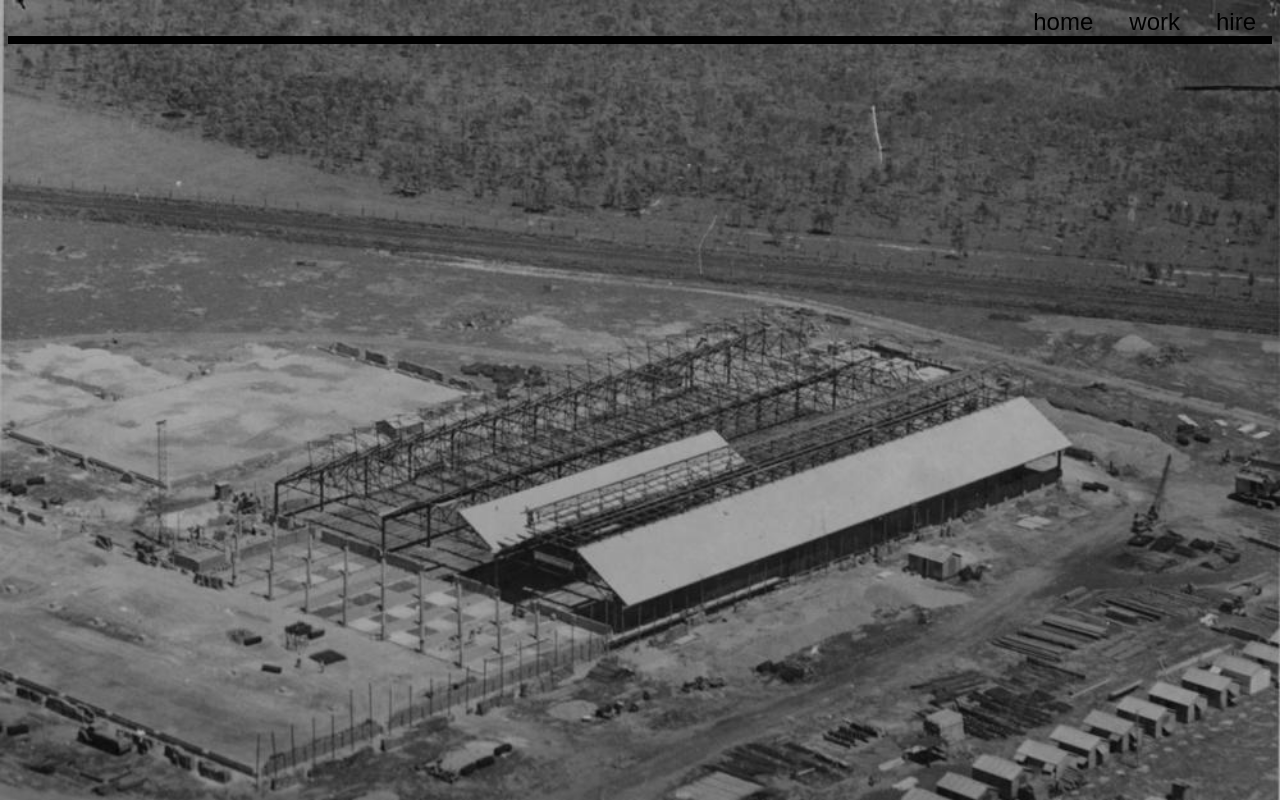
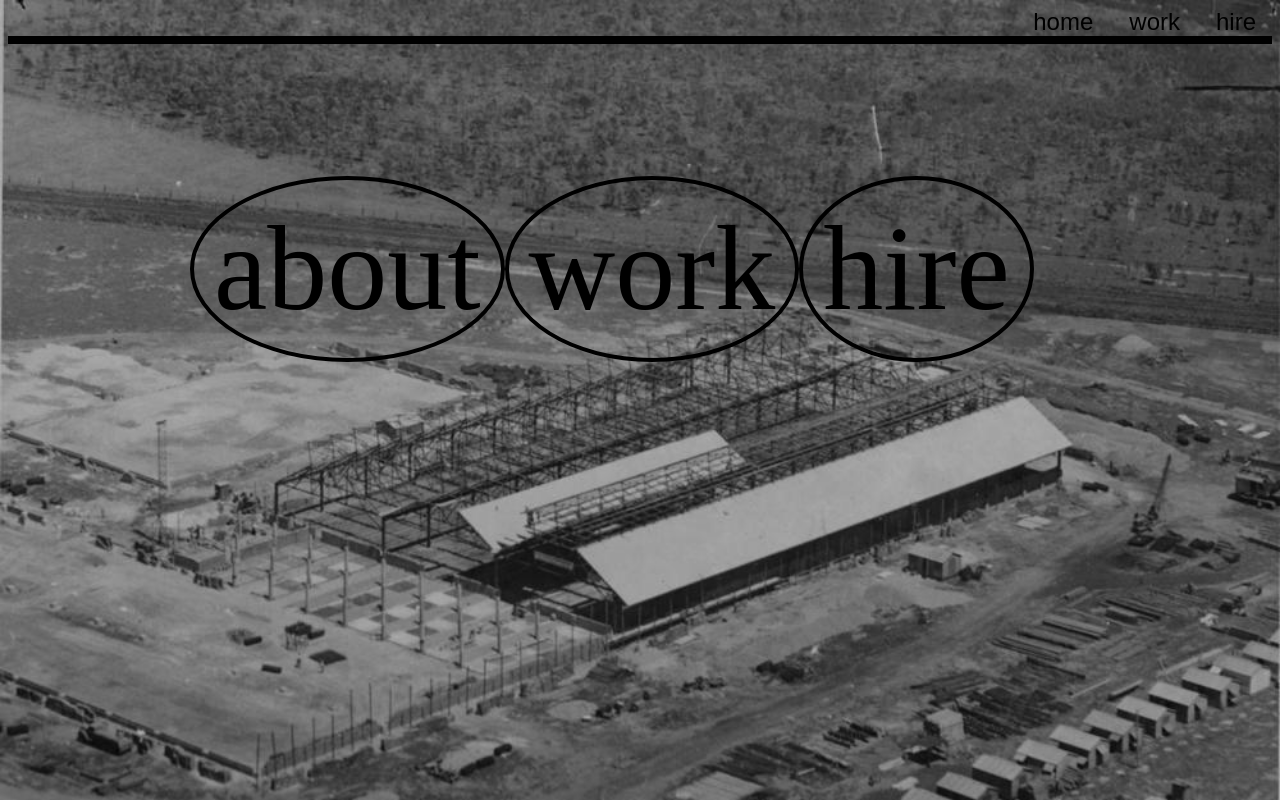
Before and after one commit to mikelucek/test-repo, a plain HTML site: page index.html in a window 1280 px wide. Drawn offline with Linux system fonts and the light colour scheme.

Commit message:
Circle Attempt front page

```diff
--- a/index.html
+++ b/index.html
@@ -10,12 +10,14 @@
 		<ul id="nav">
 			<li><a href="index.html">home</a></li>
 			<li><a href="work.html">work</a></li>
-			<li><a href="hire.html">hire</a></li>
+			<li><a href="hireme.html">hire</a></li>
 		</ul>
 	</nav>
 
 	<div id="wrapper">
-		<!-- This should be punched down and center -->
+		<div class="circle">about</div>
+		<div class="circle">work</div>
+		<div class="circle">hire</div>
 	</div>
 
 </body>
--- a/style.css
+++ b/style.css
@@ -1,3 +1,4 @@
+
 #index{
 	background-image: url("img/bg.jpg");
 	background-size: cover;
@@ -29,3 +30,22 @@
 	color:black;
 	font-size: 24px;
 }
+
+#wrapper{
+	width: 900px;
+	margin: 132px auto;
+}
+
+.circle{
+	border-radius: 50%;
+	border: 4px solid black;
+	padding: 20px;
+	float: left;
+	font-size: 120px;
+	text-align: center;
+}
+
+.circle:hover{
+	background-color: red;
+	opacity: 0.4;
+}
```
Also changed, not shown: hireme.html (+8 -0 lines), work.html (+8 -0 lines).
